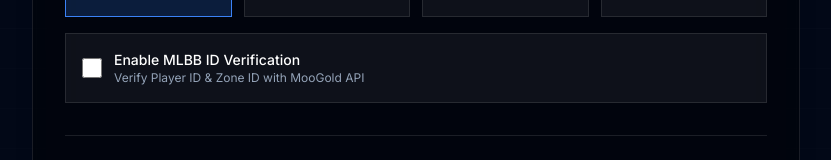
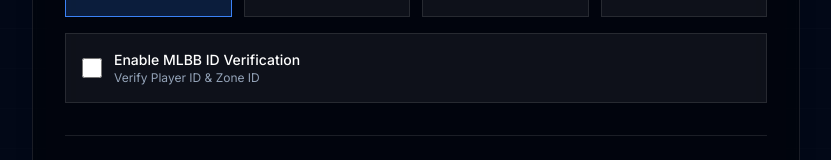
Before and after one commit to morphcute/PRL-automated, a Next.js app: page /jobs/new in a window 1280 px wide. Shown: the part 352-512 px from the top of the page, without its empty margins (224-1055 px from the left). Built offline with nearby package versions, Linux system fonts and the light colour scheme; no server answers; sample sign-in values are in the browser's storage.

Commit message:
Removed the Moogold text in the Cron Job

```diff
--- a/components/JobForm.tsx
+++ b/components/JobForm.tsx
@@ -116,7 +116,7 @@
               />
               <label htmlFor="validationEnabled" className="cursor-pointer">
                 <span className="block text-sm font-medium text-white">Enable MLBB ID Verification</span>
-                <span className="block text-xs text-muted-foreground">Verify Player ID & Zone ID with MooGold API</span>
+                <span className="block text-xs text-muted-foreground">Verify Player ID & Zone ID</span>
               </label>
             </div>
           )}
```
